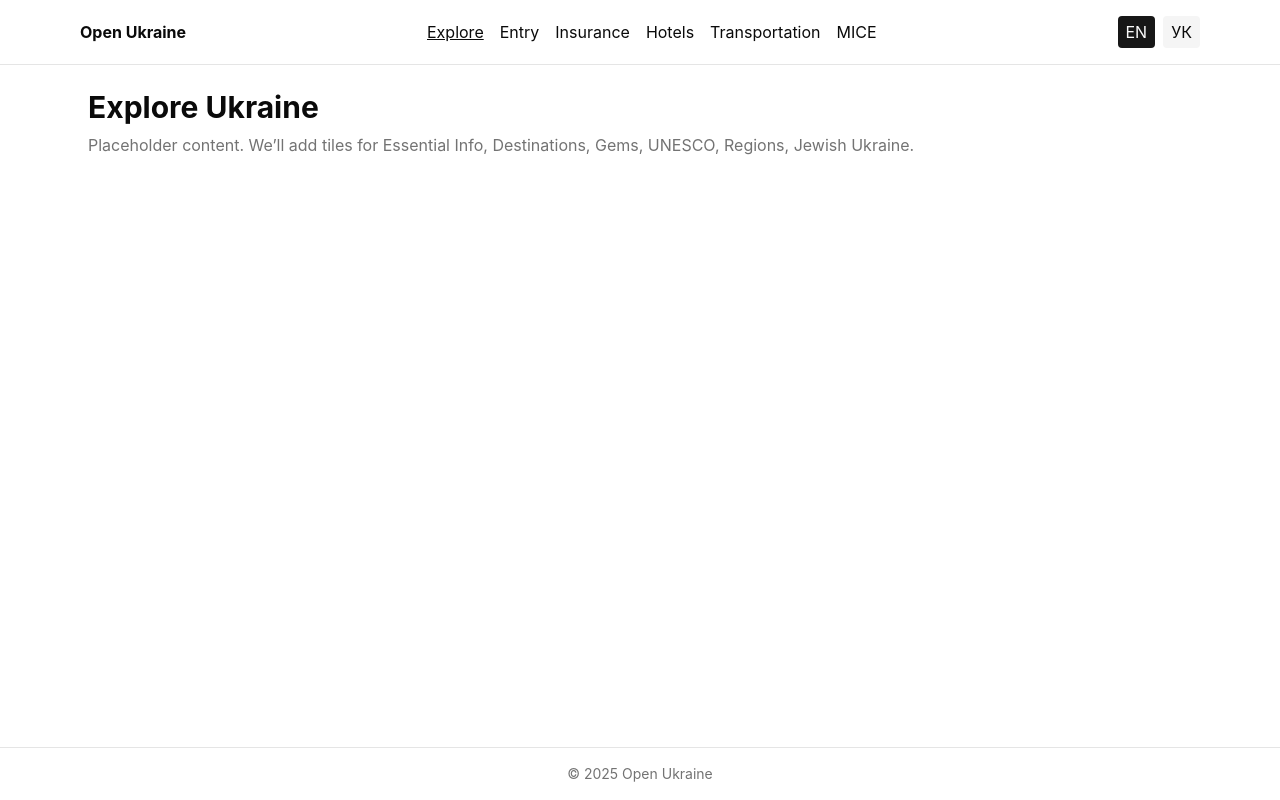
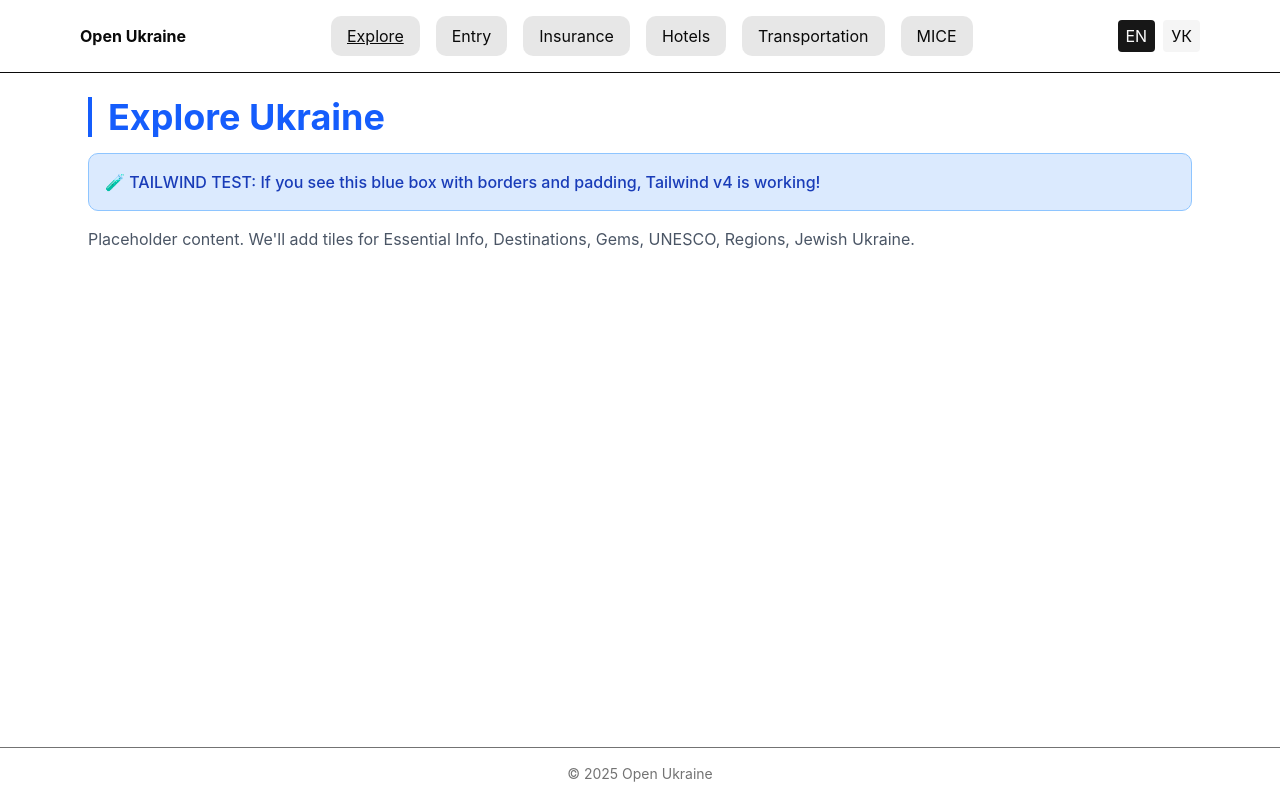
Before and after one commit to whitestrannik/open-ukraine-travel, a React (Vite) app in the folder frontend/: page /explore in a window 1280 px wide. Built offline with nearby package versions, Linux system fonts and the light colour scheme.

Commit message:
Fix Tailwind configuration

```diff
--- a/frontend/src/index.css
+++ b/frontend/src/index.css
@@ -1,14 +1,17 @@
 @import "tailwindcss";
-@import "tw-animate-css";
+
+@source "./src/**/*.{js,jsx,ts,tsx}";
+@source "./index.html";
 
 @custom-variant dark (&:is(.dark *));
 
 @theme {
   --font-sans: Inter, ui-sans-serif, system-ui, sans-serif;
+  --color-primary: #3b82f6;
+  --color-primary-foreground: #ffffff;
 }
 
 /* Base reset kept minimal; rely on Tailwind Preflight */
-body { @apply min-h-screen text-base antialiased; }
 
 @theme inline {
   --radius-sm: calc(var(--radius) - 4px);
@@ -118,10 +121,16 @@ body { @apply min-h-screen text-base antialiased; }
 }
 
 @layer base {
-  * {
-    @apply border-border outline-ring/50;
-  }
   body {
     @apply bg-background text-foreground;
   }
+
+  /* Test if Tailwind v4 is working - distinctive visual changes */
+  h1 {
+    @apply text-4xl font-bold text-primary border-l-4 border-primary pl-4 mb-4;
+  }
+
+  nav a {
+    @apply px-4 py-2 rounded-lg bg-primary/10 hover:bg-primary hover:text-primary-foreground transition-all duration-200;
+  }
 }
--- a/frontend/src/pages/Explore.tsx
+++ b/frontend/src/pages/Explore.tsx
@@ -4,9 +4,14 @@ export default function Explore() {
   const { t } = useI18n()
   return (
     <section className="mx-auto max-w-6xl p-6">
-      <h1 className="text-3xl font-bold">{t('explore.title')}</h1>
-      <p className="mt-2 text-muted-foreground">
-        Placeholder content. We’ll add tiles for Essential Info, Destinations, Gems, UNESCO, Regions, Jewish Ukraine.
+      <h1 className="text-4xl font-bold text-blue-600 border-l-4 border-blue-600 pl-4 mb-4">{t('explore.title')}</h1>
+      <div className="bg-blue-100 p-4 rounded-lg border border-blue-300">
+        <p className="text-blue-800 font-medium">
+          🧪 TAILWIND TEST: If you see this blue box with borders and padding, Tailwind v4 is working!
+        </p>
+      </div>
+      <p className="mt-4 text-gray-600">
+        Placeholder content. We'll add tiles for Essential Info, Destinations, Gems, UNESCO, Regions, Jewish Ukraine.
       </p>
     </section>
   )
```
Also changed, not shown: 1 other file (tests, documents, lock files or other folders).
